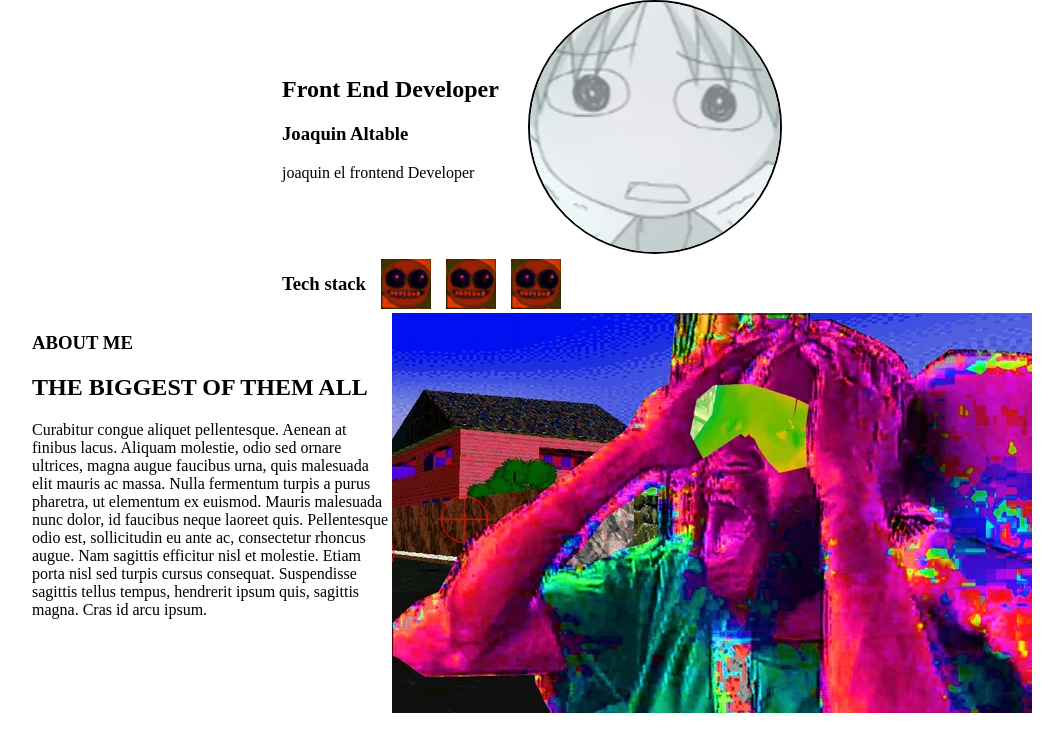
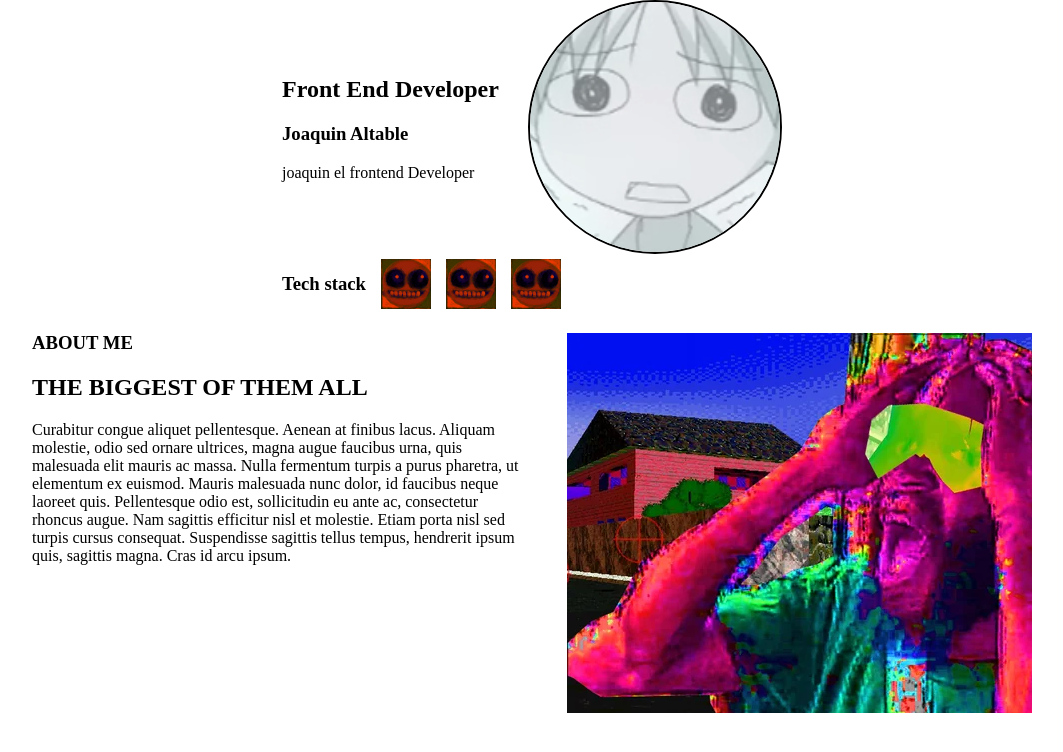
Before and after one commit to Joable/portfolio-vite, a React (Vite) app: page / in a window 1280 px wide. Shown: the top 752 px of the page, without its empty margins (108-1171 px from the left). Built offline with nearby package versions, Linux system fonts and the light colour scheme.

Commit message:
adjusted the size of 'aboutText'

```diff
--- a/src/Components/About/About.module.css
+++ b/src/Components/About/About.module.css
@@ -1,8 +1,22 @@
+/* about */
 .about{
     display: flex;
     flex-direction: row;
+    gap: 15px;
     max-width: 1000px;
     max-height: 400px;
-    object-fit: cover;
     overflow: hidden;
 }
+
+/* aboutText */
+.aboutText{
+    max-width: 500px;
+}
+
+/* aboutImage */
+.aboutImage{
+    width: 300px;
+    box-sizing: border-box;
+    object-fit: scale-down;
+    padding: 20px;
+}
```
